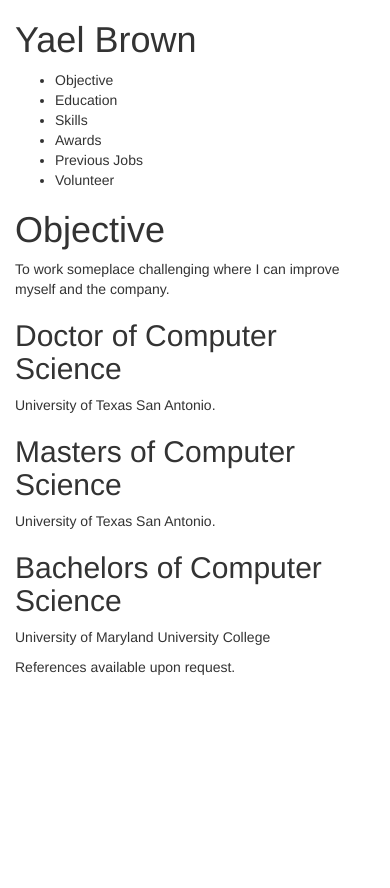
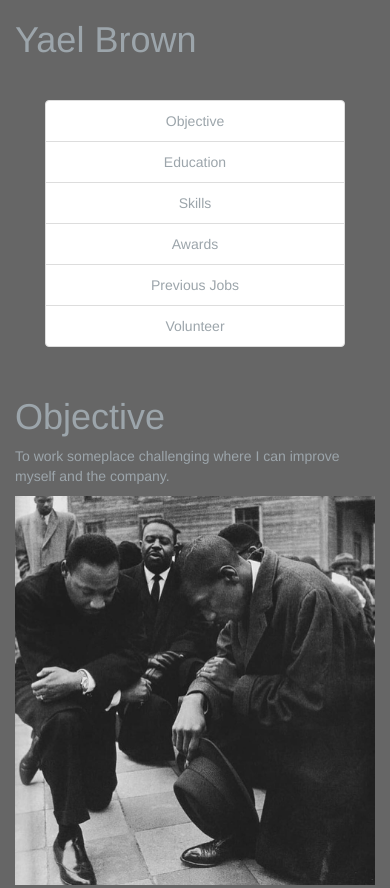
Before and after one commit to yaelBrown/responsiveDesign-Project, a plain HTML site: page project2.html in a window 390 px wide. Shown: the top 888 px of the page. Before the commit the page ends 844 px from the top, so only its background shows below. Drawn offline with Linux system fonts and the light colour scheme.

Commit message:
finished
completed requirements. Added a responsive image.

```diff
--- a/project2.html
+++ b/project2.html
@@ -14,17 +14,39 @@
         <link href="./css/normalize.css" rel="stylesheet">
         <link href="./css/bootstrap.min.css" rel="stylesheet">
         <style>
-            body: {
-                background-color: green;
-            }
-            h1: {
-                color: #6600ff;
+            body {
+                background-color: #292723;
             }
 
-            .middle: {
-                background-color: green;
-                border-style: solid;
-                border-width: 1px;
+            .container {
+                background-color: #666666;
+            }
+            h1 {
+                color: #9ca5ab;
+            }
+
+            h2 {
+                color: #9ca5ab;
+            }
+
+            p {
+                color: #9ca5ab;
+            }
+
+            ul {
+                color: #9ca5ab;
+            }
+
+            ul.nv-menu {
+                padding-top: 30px;
+                padding-right: 30px;
+                padding-bottom: 30px;
+                padding-left: 30px;
+                text-align: center;
+            }
+
+            .footer {
+                text-align: center;
             }
         </style>
     </head>
@@ -36,21 +58,22 @@
                 </div>
             </div>
             <div class="row">
-                <div class="col-sm-4 col-md-4 col-lg-4 middle">
-                    <ul>
-                        <li>Objective</li>
-                        <li>Education</li>
-                        <li>Skills</li>
-                        <li>Awards</li>
-                        <li>Previous Jobs</li>
-                        <li>Volunteer</li>
+                <div class="col-sm-2 col-md-2 col-lg-2">
+                    <ul class="list-group nv-menu">
+                        <li class="list-group-item">Objective</li>
+                        <li class="list-group-item">Education</li>
+                        <li class="list-group-item">Skills</li>
+                        <li class="list-group-item">Awards</li>
+                        <li class="list-group-item">Previous Jobs</li>
+                        <li class="list-group-item">Volunteer</li>
                     </ul>
                 </div>
-                <div class="col-sm-4 col-md-4 col-lg-4">
+                <div class="col-sm-8 col-md-8 col-lg-8">
                     <h1>Objective</h1>
                     <p>To work someplace challenging where I can improve myself and the company.</p>
+                    <img class="img-responsive" src="./img/dr-king-kneel.jpg">
                 </div>
-                <div class="col-sm-4 col-md-4 col-lg-4">
+                <div class="col-sm-2 col-md-2 col-lg-2">
                     <h2>Doctor of Computer Science </h2>
                     <p>University of Texas San Antonio. </p>
                     <h2>Masters of Computer Science</h2>
@@ -60,7 +83,7 @@
                 </div>
             </div>
             <div class="row">
-                <div class="col-sm-12 col-md-12 col-lg-12">
+                <div class="col-sm-12 col-md-12 col-lg-12 footer">
                     <p>References available upon request.</p>
                 </div>
             </div>
```
Also changed, not shown: img/dr-king-kneel.jpg (added).
